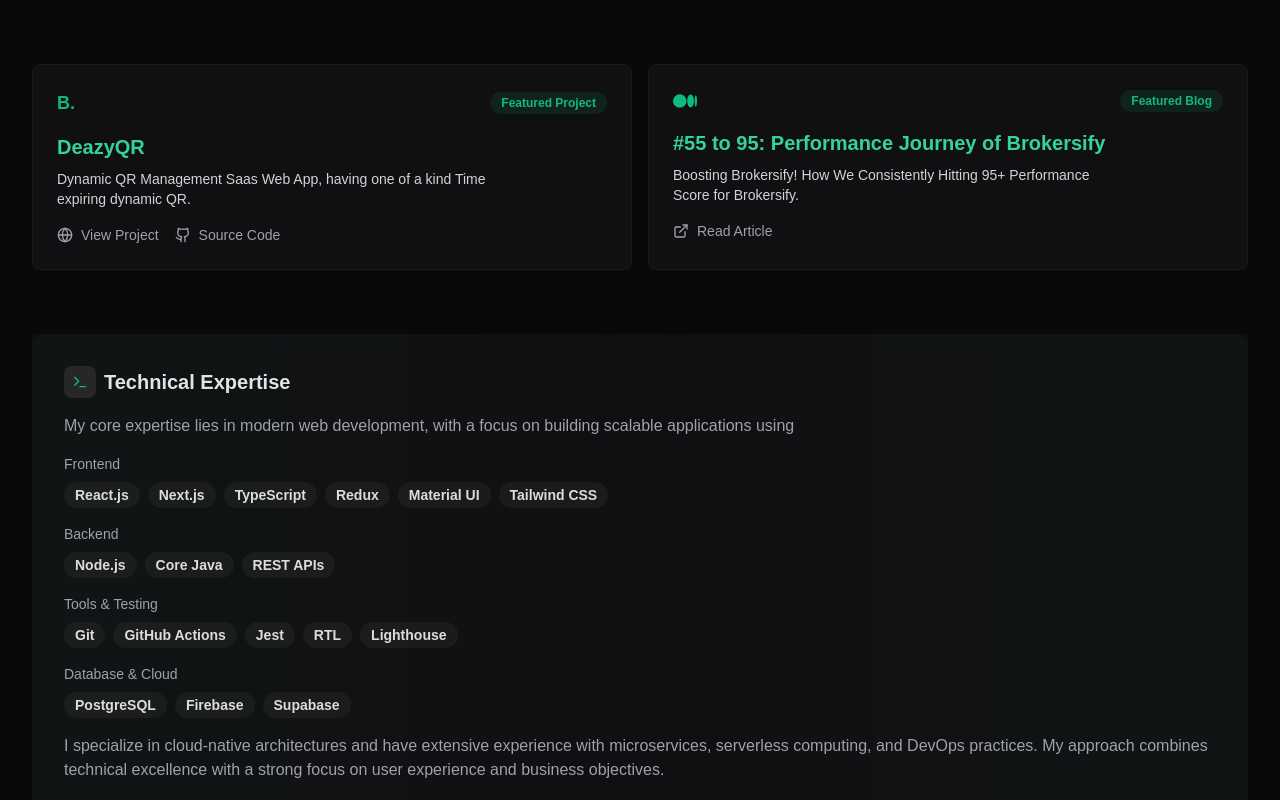
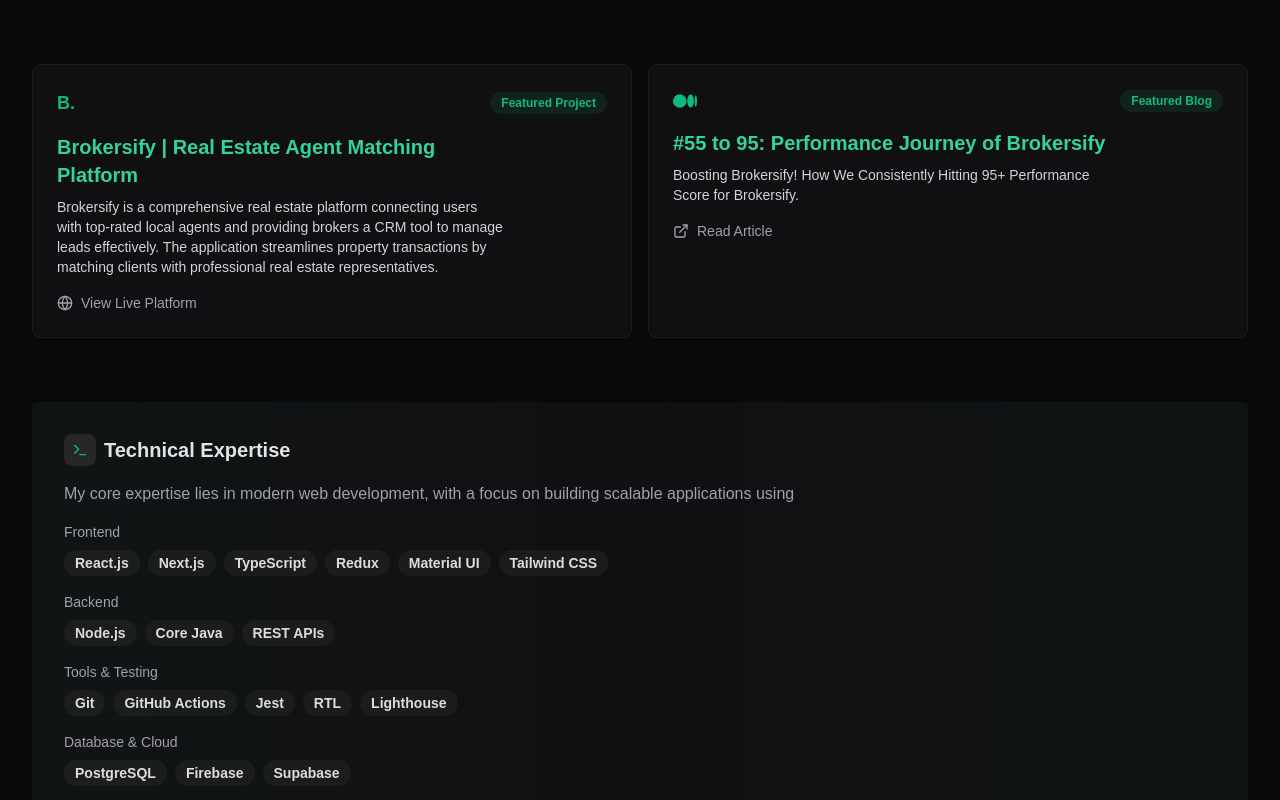
Before and after one commit to Prateek32177/portfolio, a Next.js app: page / in a window 1280 px wide. Shown: the part 800-1600 px from the top of the page. Built offline with nearby package versions, Linux system fonts and the light colour scheme.

Commit message:
data updated

```diff
--- a/src/components/home/Home.tsx
+++ b/src/components/home/Home.tsx
@@ -16,7 +16,12 @@
 import { Separator } from "@/components/ui/separator";
 import { Badge } from "@/components/ui/badge";
 import { Card, CardContent } from "@/components/ui/card";
-import { portfolioData, navItems, featuredBlog } from "@/config";
+import {
+  portfolioData,
+  navItems,
+  featuredBlog,
+  featuredProject,
+} from "@/config";
 import type { PortfolioConfig } from "@/types";
 import Image from "next/image";
 import { Button } from "../ui/button";
@@ -28,7 +33,6 @@
   data?: PortfolioConfig;
 }) {
   const [emailCopied, setEmailCopied] = useState(false);
-  const featuredProject = data.projects[0];
 
   const handleScrollToSection = (event: React.MouseEvent, link: string) => {
     event.preventDefault();
@@ -225,14 +229,7 @@
                         className="flex items-center gap-2 text-zinc-400 hover:text-emerald-400 text-sm transition-colors duration-300"
                       >
                         <Globe className="w-4 h-4" />
-                        View Project
-                      </a>
-                      <a
-                        href={featuredProject.github || ""}
-                        className="flex items-center gap-2 text-zinc-400 hover:text-emerald-400 text-sm transition-colors duration-300"
-                      >
-                        <Github className="w-4 h-4" />
-                        Source Code
+                        View Live Platform
                       </a>
                     </div>
                   </div>
@@ -319,11 +316,13 @@
                     </div>
                   ))}
                   <p className="text-zinc-400 leading-relaxed text-sm md:text-base">
-                    I specialize in cloud-native architectures and have
-                    extensive experience with microservices, serverless
-                    computing, and DevOps practices. My approach combines
-                    technical excellence with a strong focus on user experience
-                    and business objectives.
+                    I specialize in building performant web applications from
+                    zero to launch, developing responsive PWAs, implementing
+                    microfrontend architectures, and optimizing application
+                    performance. I excel at automating workflows with JavaScript
+                    zx and GitHub Actions, and creating robust authorization
+                    systems with a strong focus on user experience and business
+                    objectives.
                   </p>
                 </div>
               </div>
--- a/src/config.ts
+++ b/src/config.ts
@@ -156,3 +156,22 @@
     "Boosting Brokersify! How We Consistently Hitting 95+ Performance Score for Brokersify.",
   link: "https://medium.com/@prateekJain11/boosting-brokersify-how-we-consistently-hitting-95-performance-for-brokersify-c7ae61a1ca0a",
 };
+
+export const featuredProject = {
+  title: "Brokersify | Real Estate Agent Matching Platform",
+  description:
+    "Brokersify is a comprehensive real estate platform connecting users with top-rated local agents and providing brokers a CRM tool to manage leads effectively. The application streamlines property transactions by matching clients with professional real estate representatives.",
+  longDescription:
+    "A comprehensive Real Estate Broker Matching and CRM Platform.",
+  tech: [
+    "Next.js",
+    "ShadcnUI",
+    "Supabase Auth",
+    "Supabase Postgres DB",
+    "Google Analytics",
+    "Resend",
+    "PWA",
+  ],
+  link: "https://brokersify.in/",
+  period: "Oct 2024",
+};
```
